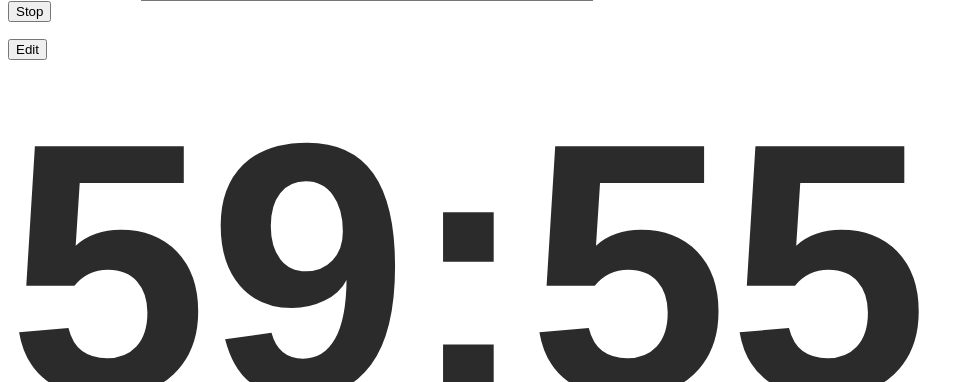
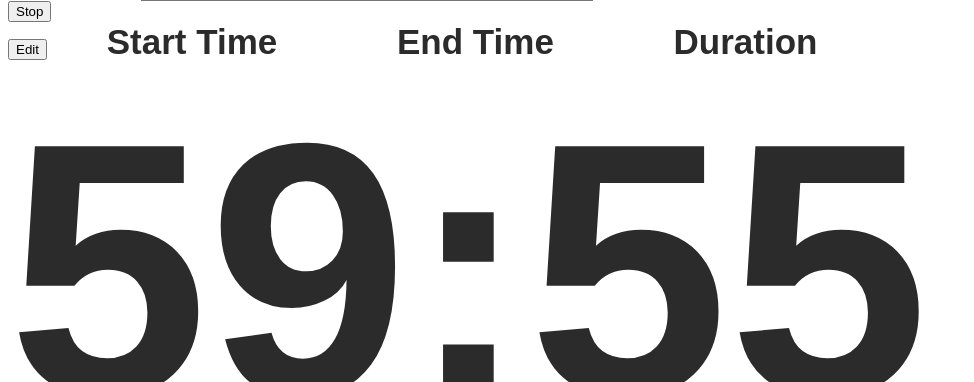
Before and after one commit to Modi1997/timer_app, a Flask app: page / in a window 1280 px wide. Shown: the part 145-527 px from the top of the page, without its empty margins (0-974 px from the left). Run offline with Flask 2, Linux system fonts and the light colour scheme; some web fonts are replaced.

Commit message:
Update timer.html
Start time, end time, duration

```diff
--- a/templates/timer.html
+++ b/templates/timer.html
@@ -51,6 +51,21 @@
                 top: -800px;
                 right: 0px;
             }
+            #p1 {margin-left: -40px;
+                left: 500px;
+                margin-top: -50px;
+                color: rgb(87, 129, 7);
+                left: 20vh;}
+            #p2 {margin-left: -40px;
+                margin-top: -50px;
+                color: rgb(141, 7, 7);}
+            #p3 {margin-left: -40px;
+                margin-top: -50px;
+                color: rgb(43, 126, 235);}
+
+            p { margin-top: -10px;
+                margin: 50px;
+                display:inline;}
         </style>
     </head>
     <body onload="start()">
@@ -76,10 +91,18 @@
             Edit
         </button>
 
+        <p><b>Start Time</b></p>
+        <p id="p1" ></p>
+        <p><b>End Time</b></p>
+        <p id="p2" ></p>
+        <p><b>Duration</b></p>
+        <p id="p3" ></p>
+
         <div id="timer"></div>
         <div id="content">
             <img src="https://cdn.wpmeducation.com/53544f/fa743b0402/3FE9-8F35-4363-AB5D-3C02.jpg" class="ribbon" alt="" height="300" width="700" />
         </div>
+
         <script>
             function updateTimer() {
                 document.getElementById("stopButton").style.display = "block";
@@ -91,6 +114,17 @@
                 timerStartMinutes = newMinutes;
                 time = timerStartMinutes * 60;
                 start();
+
+                var date = new Date();
+                var current_time = date.getHours()+":"+(date.getMinutes()<10?'0':'') + date.getMinutes();
+                document.getElementById("p1").innerHTML = current_time;
+
+                var end_date = new Date();
+                var mins = time/60;
+                end_date.setMinutes(end_date.getMinutes()+mins);
+                var current_end_time = end_date.getHours()+":"+(end_date.getMinutes()<10?'0':'') + end_date.getMinutes();
+                document.getElementById("p2").innerHTML = current_end_time;
+                document.getElementById("p3").innerHTML = mins;
             }
 
             function showEditTimer() {
```
